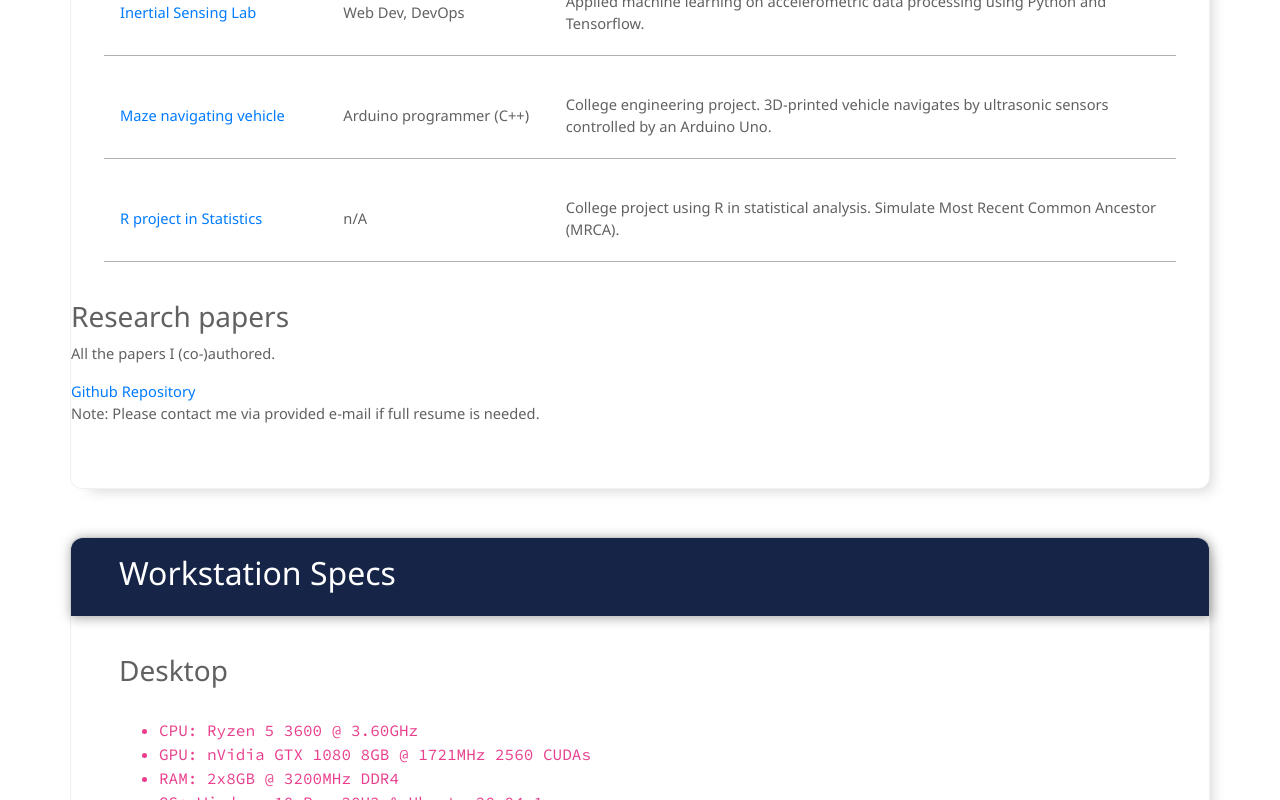
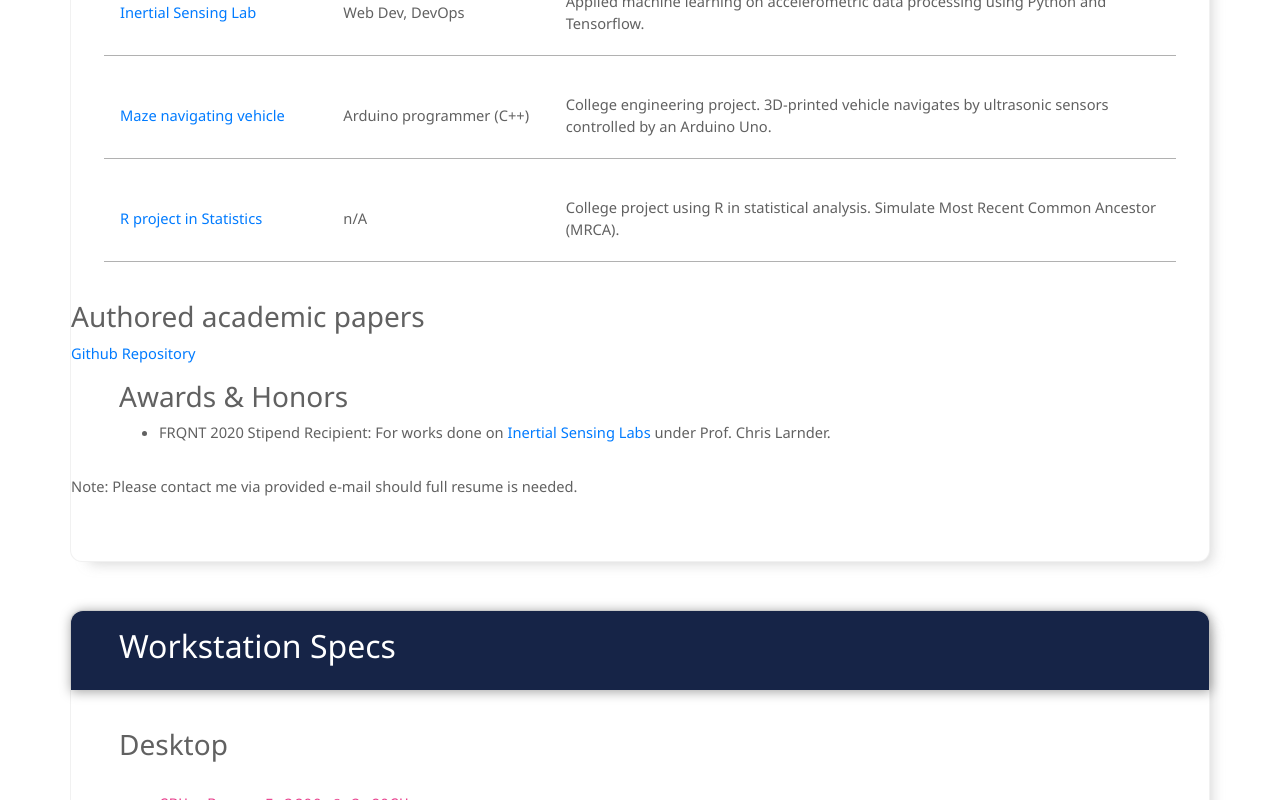
Before and after one commit to zasshuwu/nogamioka, a React (Create React App) app: page / in a window 1280 px wide. Shown: the part 2996-3796 px from the top of the page. Built offline with nearby package versions, Linux system fonts and the light colour scheme; what react-animations would draw is missing.

Commit message:
update some info

```diff
--- a/src/Components/Experience/Experience.js
+++ b/src/Components/Experience/Experience.js
@@ -3,7 +3,7 @@ import { Container, Col, Row } from "react-bootstrap";
 import "./Experience.scss";
 
 const Experience = () => (
-	<Container id="Experience" className="experience card">
+	<Container id="experience" className="experience card">
 		<div className="section-header">
 			<h2>Experience</h2>
 		</div>
@@ -109,12 +109,22 @@ const Experience = () => (
 		</div> */}
 		<br />
 		<div className="research-papers-wrapper">
-			<h3>Research papers</h3>
-			<p>All the papers I (co-)authored.</p>
+			<h3>Authored academic papers</h3>
 			<a href="https://github.com/aaanh/researchpapers">Github Repository</a>
 		</div>
+
+		<div className="awards-wrapper">
+			<h3>Awards &amp; Honors</h3>
+			<ul>
+				<li>
+					FRQNT 2020 Stipend Recipient: For works done on{" "}
+					<a href="https://islab.ca">Inertial Sensing Labs</a> under Prof. Chris Larnder.
+				</li>
+			</ul>
+		</div>
+
 		<div className="research-papers-wrapper">
-			<p>Note: Please contact me via provided e-mail if full resume is needed.</p>
+			<p>Note: Please contact me via provided e-mail should full resume is needed.</p>
 		</div>
 	</Container>
 );
```
